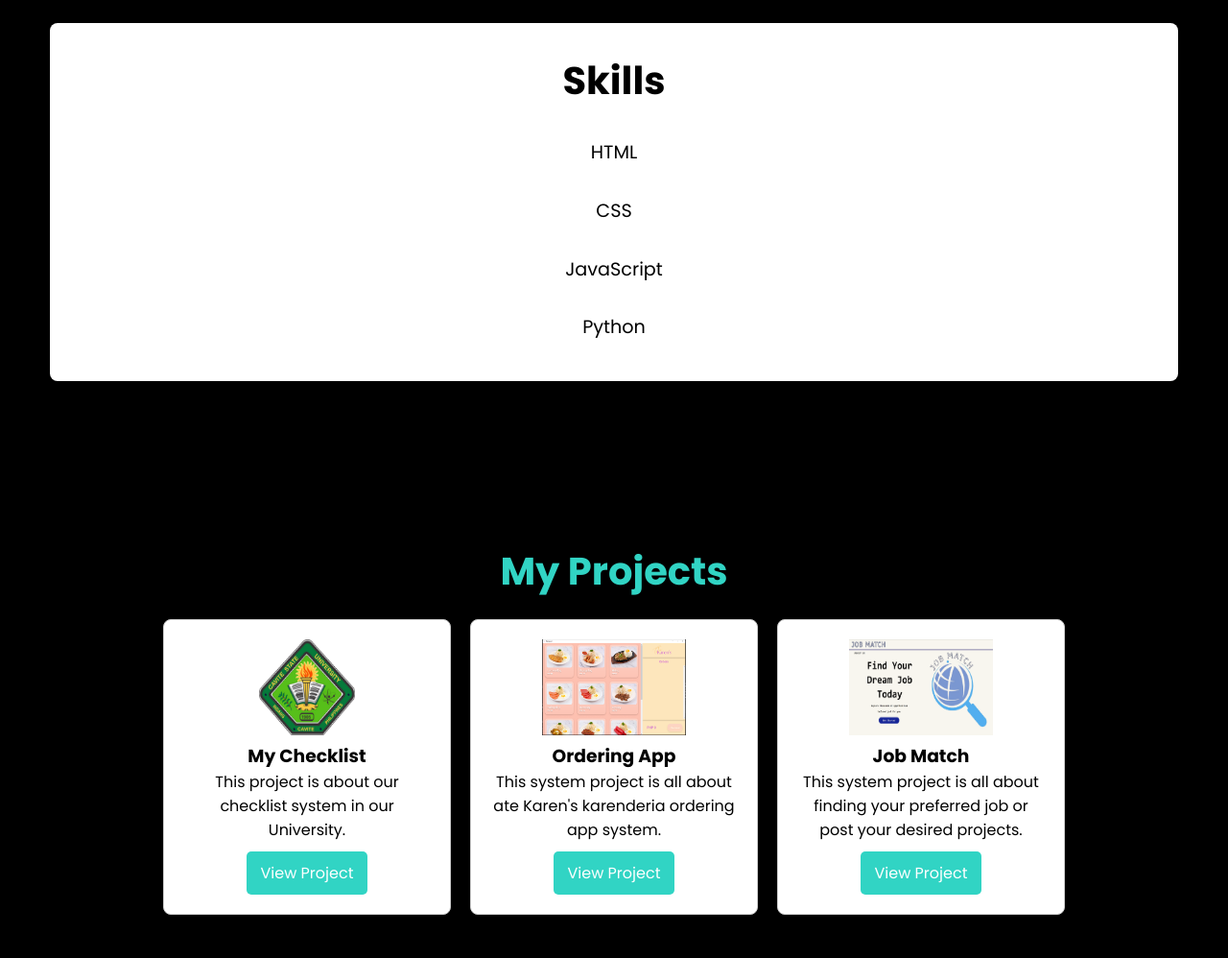
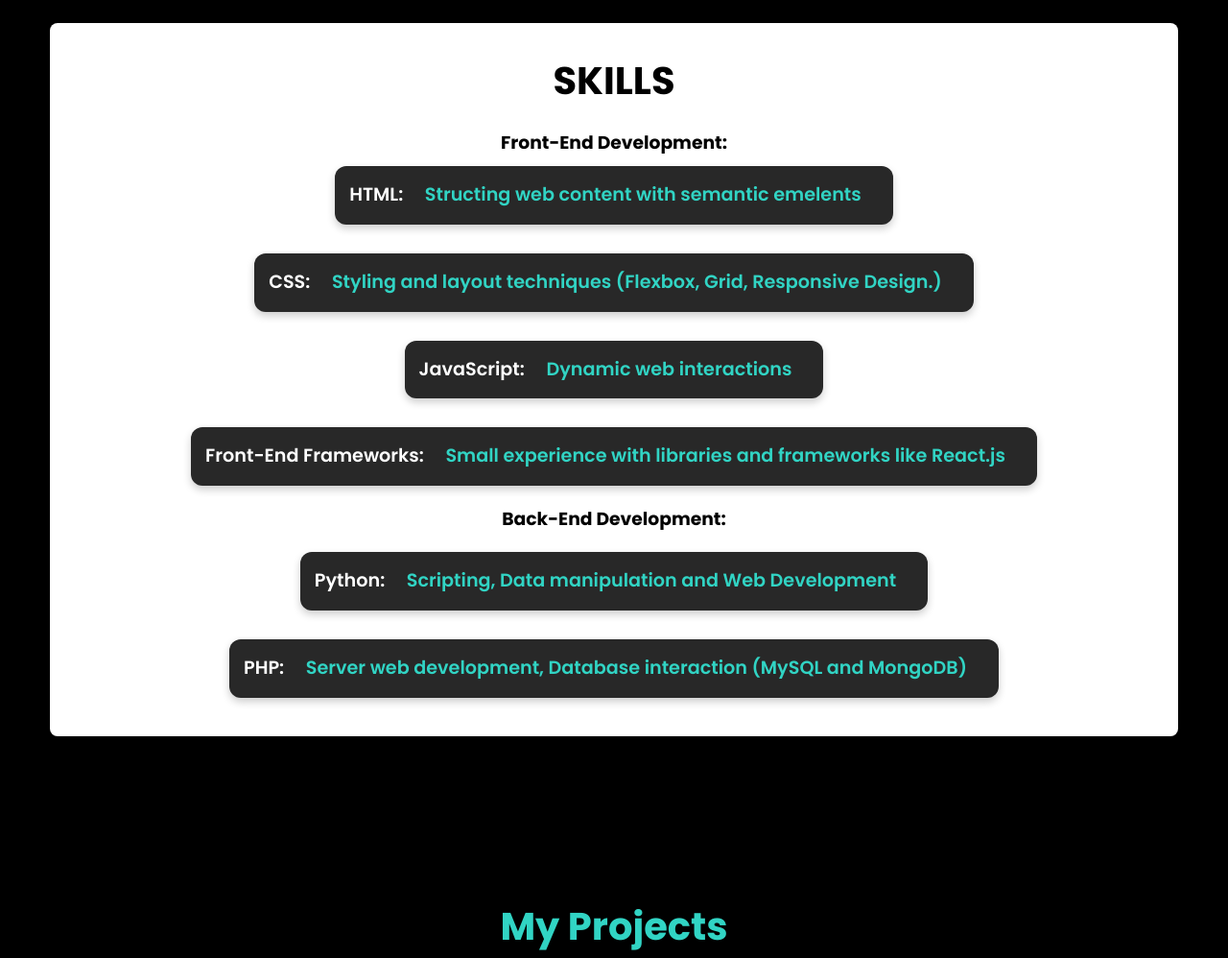
Before and after one commit to D-eyniel/Portfolio, a plain HTML site: page index.html in a window 1280 px wide. Shown: the part 1700-2698 px from the top of the page at 96% size. Drawn offline with Linux system fonts and the light colour scheme.

Commit message:
first commit

```diff
--- a/index.html
+++ b/index.html
@@ -362,6 +362,7 @@
           <li class="three"><a href="#home">Home</a></li>
           <li class="two"><a href="#about-skills">About</a></li>
           <li class="one"><a href="#projects">Projects</a></li>
+          <li class="one"><a href="#contact">Contacts</a></li>
         </ul>
       </div>
     </nav>
@@ -405,11 +406,27 @@
 
         <div class="skills__column" style="padding: 30px;">
           <h2 class="skills__title">Skills</h2>
+          <h3>Front-End Development:</h3>
           <ul class="skills__list">
-            <li>HTML</li>
-            <li>CSS</li>
-            <li>JavaScript</li>
-            <li>Python</li>
+            <li>HTML:
+              <a>
+              Structing web content with semantic emelents
+            </a></li>
+            <li>CSS:
+              <a>Styling and layout techniques (Flexbox, Grid, Responsive Design.)</a>
+            </li>
+            <li>JavaScript:
+              <a>Dynamic web interactions</a>
+            </li>
+            <li>Front-End Frameworks: <a>Small experience with libraries and frameworks like React.js</a></li>
+
+            <h3>Back-End Development:</h3>
+            <li>Python:
+              <a>Scripting, Data manipulation and Web Development</a>
+            </li>
+            <li>PHP:
+              <a>Server web development, Database interaction (MySQL and MongoDB)</a>
+            </li>
           </ul>
         </div>
       </div>
@@ -423,7 +440,7 @@
           <div class="portfolio__item">
             <img draggable="false" src="assets/cvsu.png" alt="Project 1 Image" class="portfolio__image" />
             <h3>My Checklist</h3>
-            <p>This project is about our checklist system in our University.</p>
+            <p>This project is about our checklist system in our University and was made using PHP, HTML, CSS, JavaScript and MySQL.</p>
             <a href="https://github.com/D-eyniel/checklist" class="portfolio__link">View Project</a>
           </div>
           <div class="portfolio__item">
@@ -435,12 +452,13 @@
           <div class="portfolio__item">
             <img draggable="false" src="assets/jobmatch.png" alt="Project Three Image" class="image3" />
             <h3>Job Match</h3>
-            <p>This system project is all about finding your preferred job or post your desired projects.</p>
+            <p>This system project is all about finding your preferred job or post your desired projects, unfortunately this project was disgarded by our team. This project was supposed to be made using PHP, HTML, CSS, JavaScript MongoDB</p>
             <a href="https://github.com/D-eyniel/job-match" class="portfolio__link">View Project</a>
           </div>
         </div>
       </div>
     </section>
+
 
     <footer id="contact" class="section">
       <section id="contact" class="section">
--- a/styles.css
+++ b/styles.css
@@ -255,30 +255,58 @@ ul li a.active {
 }
 
 .skills {
-  padding: 50px 20px;
-  background-color: #f1f1f1;
+  padding: 60px 20px;
+  background-color: #1e1e1e;
   text-align: center;
 }
 
 .skills__title {
   font-size: 2.5rem;
-  margin-bottom: 20px;
+  margin-bottom: 30px;
+  color: #000000;
+  text-transform: uppercase;
+  font-weight: 700;
 }
 
 .skills__list {
-  list-style-type: none;
+  display: grid;
+  grid-template-columns: repeat(auto-fit, minmax(150px, 1fr));
+  gap: 20px;
+  max-width: 900px;
+  margin: 0 auto;
+  list-style: none;
   padding: 0;
-  display: flex;
-  flex-direction: column;
-  align-items: center;
-  gap: 10px;
 }
 
 .skills__list li {
-  font-size: 1.2rem;
-  line-height: 1.6;
-  margin: 10px 0;
+  background-color: #282828;
+  color: #ffffff;
+  font-size: 1.1rem;
+  font-weight: 600;
+  padding: 15px;
+  border-radius: 12px;
+  box-shadow: 0 4px 8px rgba(0, 0, 0, 0.2);
+  transition: transform 0.3s ease, box-shadow 0.3s ease;
+  text-align: center;
 }
+
+.skills__list li:hover {
+  transform: translateY(-5px);
+  box-shadow: 0 8px 16px rgba(0, 0, 0, 0.3);
+}
+
+/* Responsive adjustments */
+@media (max-width: 768px) {
+  .skills__title {
+    font-size: 2rem;
+  }
+
+  .skills__list li {
+    font-size: 1rem;
+  }
+}
+
+
 
 .portfolio {
   padding: 5px 2px;
@@ -423,6 +451,10 @@ footer {
   animation: fadeIn 1.5s ease-in;
 }
 
+.logo {
+  animation: fadeIn 1.5s ease-in;
+}
+
 .portfolio__image {
   height: 100px;
   width: 100px;
```
Also changed, not shown: 1 other file.
